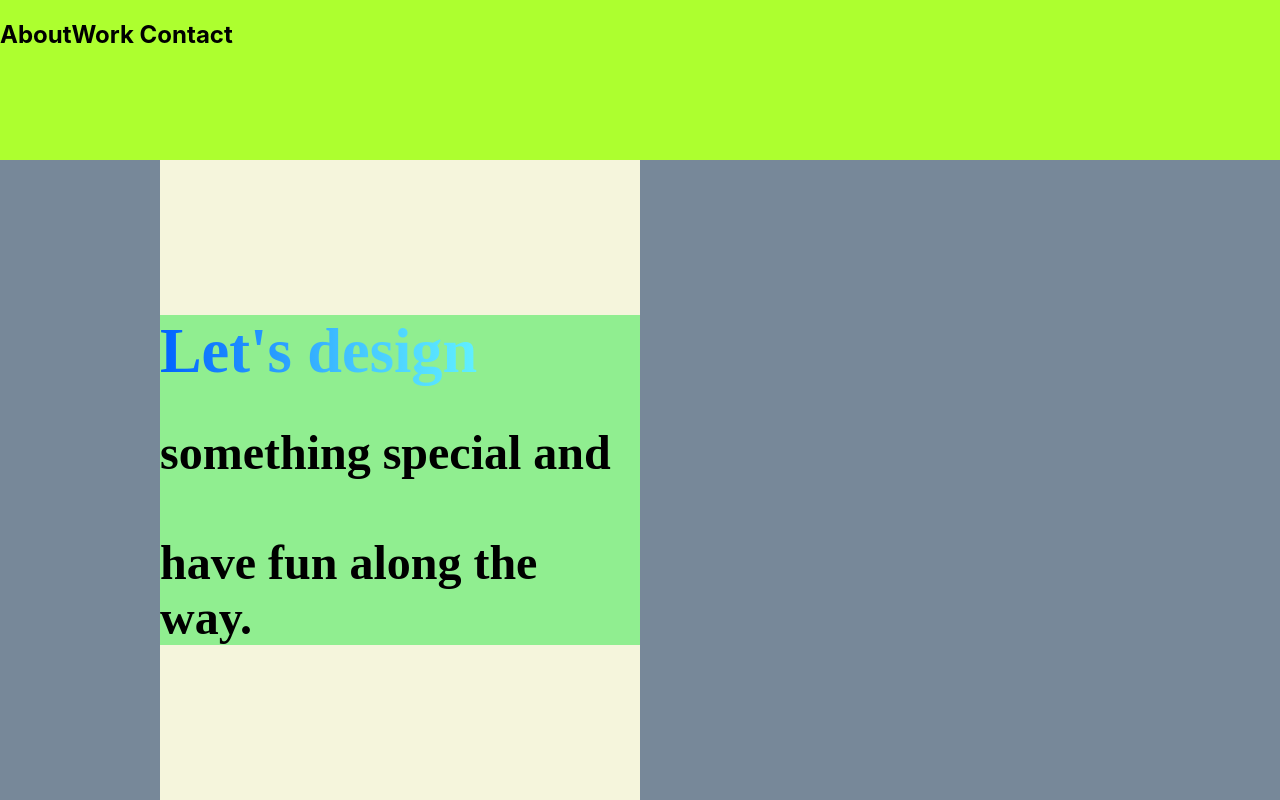
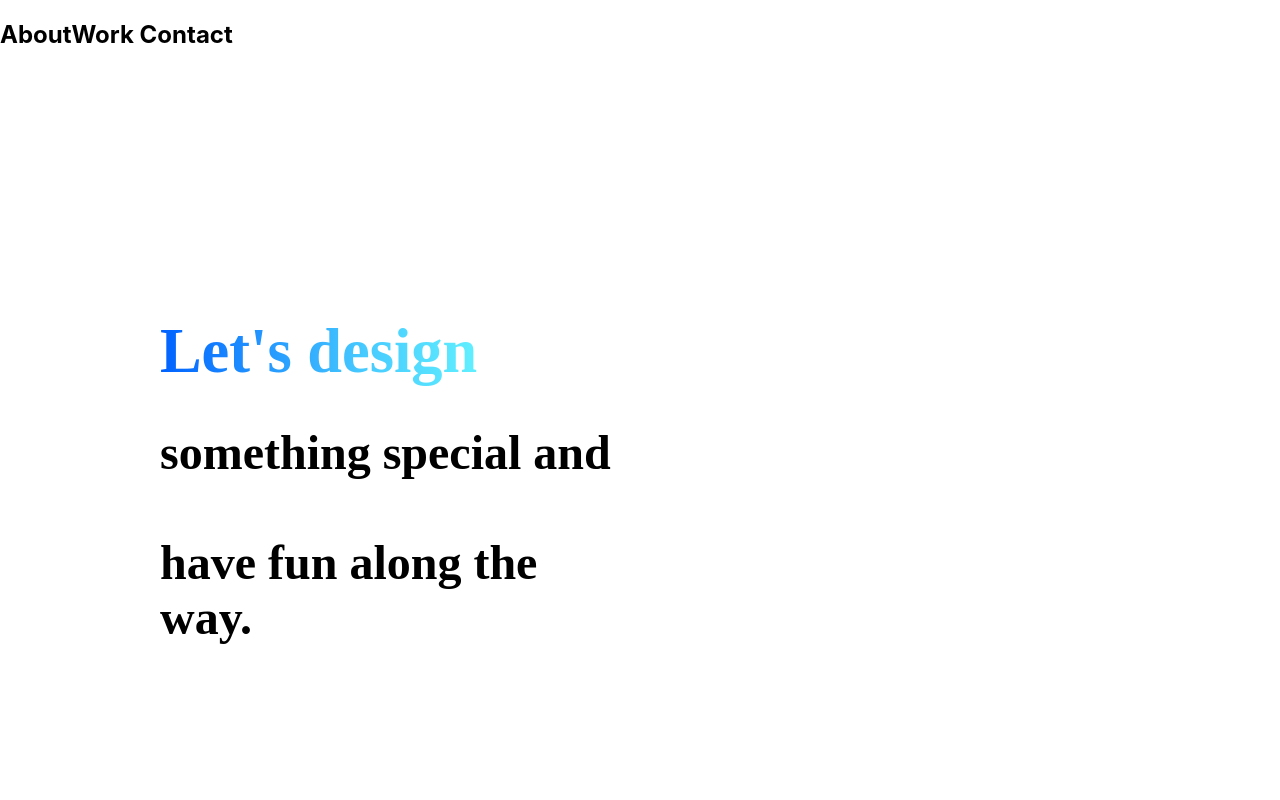
Before and after one commit to Anasser115/Anasser115.github.io, a React (Create React App) app: page / in a window 1280 px wide. Built offline with nearby package versions, Linux system fonts and the light colour scheme.

Commit message:
remove background colors

```diff
--- a/src/style/App.css
+++ b/src/style/App.css
@@ -10,11 +10,11 @@
 }
 
 html, body {
-  background-color: blue;
+  /* background-color: blue; */
 }
 .Apps {
   /* display: flex; */
-  background-color: red;
+  /* background-color: red; */
 height: 100vh;
 }
 
@@ -24,11 +24,11 @@ height: 100vh;
   display: grid;
   grid-template-rows: 1fr 4fr;
   grid-template-columns: 1fr 1fr;
-  background-color: lightslategray;
+  /* background-color: lightslategray; */
 }
 
 .toolBar {
-  background-color: greenyellow;
+  /* background-color: greenyellow; */
   grid-column: 1/3;
 }
 
@@ -44,7 +44,7 @@ height: 100vh;
   display: flex;
   align-items: center;
   grid-column: 2/3;
-  background-color: beige;
+  /* background-color: beige; */
 }
 
 .largeHeader {
@@ -57,7 +57,7 @@ height: 100vh;
   font-weight: bold;
   font-size: 300%;
   color: black;
-  background-color: lightgreen;
+  /* background-color: lightgreen; */
 }
 .headerLineTwo {
   grid-row: 2/3;
```
